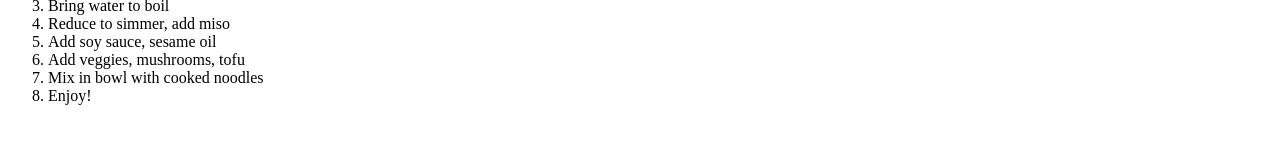
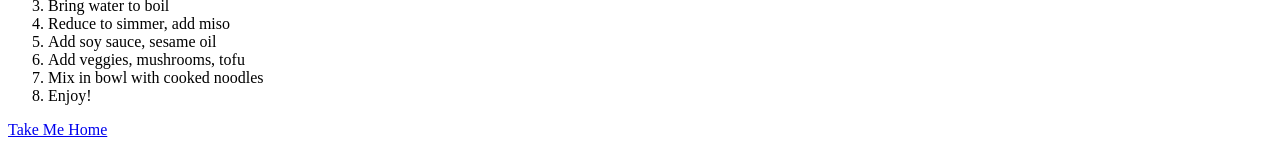
Before and after one commit to zMarkman/odin-recipes, a plain HTML site: page recipes/ramen.html in a window 1280 px wide. Shown: the part 1621-1765 px from the top of the page. Before the commit the page ends 1742 px from the top, so only its background shows below. Drawn offline with Linux system fonts and the light colour scheme.

Commit message:
Add links to homepage from each recipe

```diff
--- a/recipes/ramen.html
+++ b/recipes/ramen.html
@@ -61,6 +61,7 @@
             <li>Mix in bowl with cooked noodles</li>
             <li>Enjoy!</li>
         </ol>
+        <a href="../index.html">Take Me Home</a>
 
 
 
```
Also changed, not shown: recipes/freezerbagbroth.html (+1 -0 lines), recipes/ricebowl.html (+1 -0 lines).
